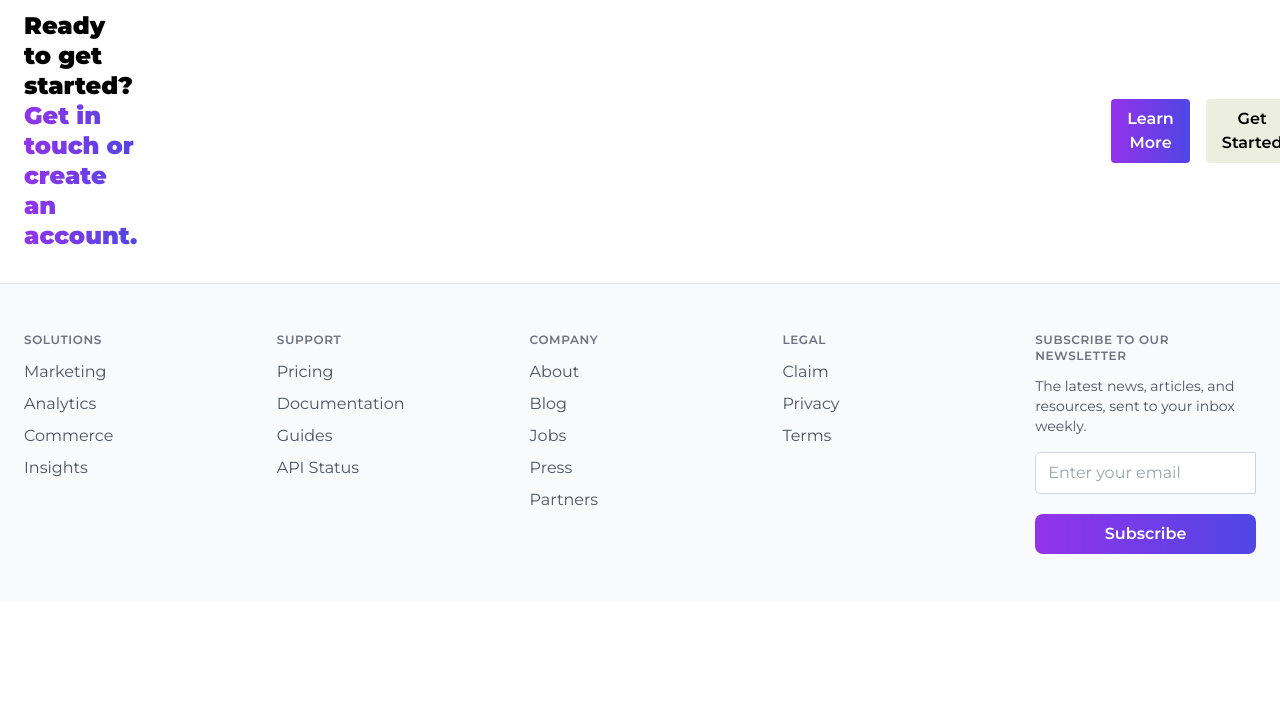
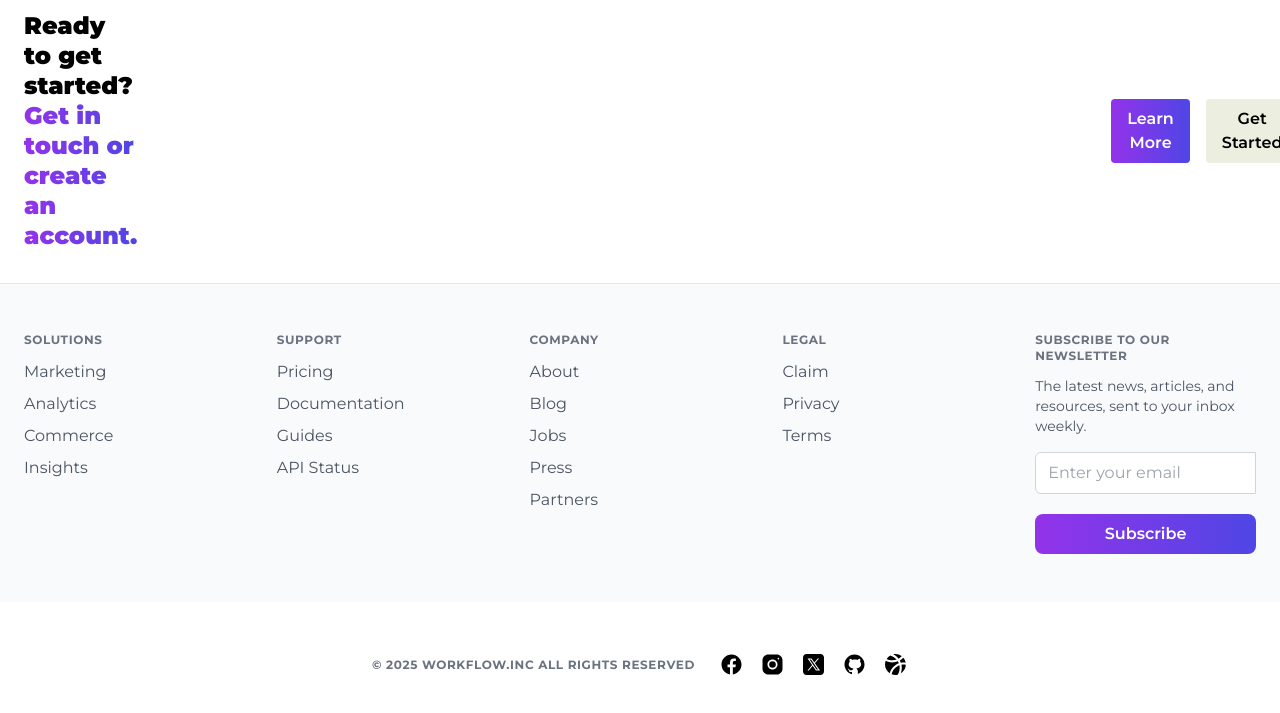
Before and after one commit to Nidula03/tailwind-Project, a plain HTML site: page index.html in a window 1280 px wide. Shown: the part 4098-4811 px from the top of the page. Before the commit the page ends 4700 px from the top, so only its background shows below. Drawn offline with nearby package versions, Linux system fonts and the light colour scheme.

Commit message:
workplace section

```diff
--- a/index.html
+++ b/index.html
@@ -313,7 +313,7 @@
         <div class="grid grid-cols-2 md:grid-cols-5 gap-8">
 
             <div>
-                <h3 class="text-xs font-semibold text-gray-500 tracking-wider uppercase mb-3">SOLUTIONS</h3>
+                <h3 class="text-xs font-bold text-gray-500 tracking-wider uppercase mb-3">SOLUTIONS</h3>
                 <ul class="space-y-2">
                     <li class="text-gray-600 hover:text-gray-900"><a href="#">Marketing</a></li>
                     <li class="text-gray-600 hover:text-gray-900"><a href="#">Analytics</a></li>
@@ -323,7 +323,7 @@
             </div>
 
             <div>
-                <h3 class="text-xs font-semibold text-gray-500 tracking-wider uppercase mb-3">SUPPORT</h3>
+                <h3 class="text-xs font-bold text-gray-500 tracking-wider uppercase mb-3">SUPPORT</h3>
                 <ul class="space-y-2">
                     <li class="text-gray-600 hover:text-gray-900"><a href="#">Pricing</a></li>
                     <li class="text-gray-600 hover:text-gray-900"><a href="#">Documentation</a></li>
@@ -333,7 +333,7 @@
             </div>
 
             <div>
-                <h3 class="text-xs font-semibold text-gray-500 tracking-wider uppercase mb-3">COMPANY</h3>
+                <h3 class="text-xs font-bold text-gray-500 tracking-wider uppercase mb-3">COMPANY</h3>
                 <ul class="space-y-2">
                     <li class="text-gray-600 hover:text-gray-900"><a href="#">About</a></li>
                     <li class="text-gray-600 hover:text-gray-900"><a href="#">Blog</a></li>
@@ -344,7 +344,7 @@
             </div>
 
             <div>
-                <h3 class="text-xs font-semibold text-gray-500 tracking-wider uppercase mb-3">LEGAL</h3>
+                <h3 class="text-xs font-bold text-gray-500 tracking-wider uppercase mb-3">LEGAL</h3>
                 <ul class="space-y-2">
                     <li class="text-gray-600 hover:text-gray-900"><a href="#">Claim</a></li>
                     <li class="text-gray-600 hover:text-gray-900"><a href="#">Privacy</a></li>
@@ -353,18 +353,45 @@
             </div>
 
             <div>
-                <h3 class="text-xs font-semibold text-gray-500 tracking-wider uppercase mb-3">Subscribe to our newsletter</h3>
+                <h3 class="text-xs font-bold text-gray-500 tracking-wider uppercase mb-3">Subscribe to our newsletter</h3>
                 <p class="text-sm text-gray-600 mb-4">The latest news, articles, and resources, sent to your inbox weekly.</p>
             <form>
                 <input type="email" placeholder="Enter your email" class="w-full px-3 py-2 border border-gray-300 rounded-l-md focus:outline-none focus:ring-2 focus:ring-indigo-500">
                 <button type="submit" class="w-full px-3 py-2 mt-[20px] bg-gradient-to-r from-purple-600 to-indigo-600 text-white font-semibold rounded-lg hover:from-purple-700 hover:to-indigo-700 transition">Subscribe</button>
             </form>
-            </div>
+        </div>
 
         </div>
     </footer>
 
+    <workflow>
+        <div class="flex items-center justify-center mb-[50px] mt-[50px] gap-6 ">
+            <h3 class="text-xs font-bold text-gray-500 tracking-wider uppercase">© 2025 Workflow.inc All rights reserved</h3> <!-- removed mb-3 -->
 
+            <div class="flex items-center gap-4">
+            <svg xmlns="http://www.w3.org/2000/svg" width="25" height="25" viewBox="0 0 30 30">
+                <path d="M15,3C8.373,3,3,8.373,3,15c0,6.016,4.432,10.984,10.206,11.852V18.18h-2.969v-3.154h2.969v-2.099c0-3.475,1.693-5,4.581-5 c1.383,0,2.115,0.103,2.461,0.149v2.753h-1.97c-1.226,0-1.654,1.163-1.654,2.473v1.724h3.593L19.73,18.18h-3.106v8.697 C22.481,26.083,27,21.075,27,15C27,8.373,21.627,3,15,3z"></path>
+            </svg>
+
+            <svg xmlns="http://www.w3.org/2000/svg" width="25" height="25" viewBox="0 0 30 30">
+                <path d="M 9.9980469 3 C 6.1390469 3 3 6.1419531 3 10.001953 L 3 20.001953 C 3 23.860953 6.1419531 27 10.001953 27 L 20.001953 27 C 23.860953 27 27 23.858047 27 19.998047 L 27 9.9980469 C 27 6.1390469 23.858047 3 19.998047 3 L 9.9980469 3 z M 22 7 C 22.552 7 23 7.448 23 8 C 23 8.552 22.552 9 22 9 C 21.448 9 21 8.552 21 8 C 21 7.448 21.448 7 22 7 z M 15 9 C 18.309 9 21 11.691 21 15 C 21 18.309 18.309 21 15 21 C 11.691 21 9 18.309 9 15 C 9 11.691 11.691 9 15 9 z M 15 11 A 4 4 0 0 0 11 15 A 4 4 0 0 0 15 19 A 4 4 0 0 0 19 15 A 4 4 0 0 0 15 11 z"></path>
+            </svg>
+
+            <svg xmlns="http://www.w3.org/2000/svg" width="25" height="25" viewBox="0 0 50 50">
+                <path d="M 11 4 C 7.134 4 4 7.134 4 11 L 4 39 C 4 42.866 7.134 46 11 46 L 39 46 C 42.866 46 46 42.866 46 39 L 46 11 C 46 7.134 42.866 4 39 4 L 11 4 z M 13.085938 13 L 21.023438 13 L 26.660156 21.009766 L 33.5 13 L 36 13 L 27.789062 22.613281 L 37.914062 37 L 29.978516 37 L 23.4375 27.707031 L 15.5 37 L 13 37 L 22.308594 26.103516 L 13.085938 13 z M 16.914062 15 L 31.021484 35 L 34.085938 35 L 19.978516 15 L 16.914062 15 z"></path>
+            </svg>
+
+            <svg xmlns="http://www.w3.org/2000/svg" width="25" height="25" viewBox="0 0 30 30">
+                <path d="M15,3C8.373,3,3,8.373,3,15c0,5.623,3.872,10.328,9.092,11.63C12.036,26.468,12,26.28,12,26.047v-2.051 c-0.487,0-1.303,0-1.508,0c-0.821,0-1.551-0.353-1.905-1.009c-0.393-0.729-0.461-1.844-1.435-2.526 c-0.289-0.227-0.069-0.486,0.264-0.451c0.615,0.174,1.125,0.596,1.605,1.222c0.478,0.627,0.703,0.769,1.596,0.769 c0.433,0,1.081-0.025,1.691-0.121c0.328-0.833,0.895-1.6,1.588-1.962c-3.996-0.411-5.903-2.399-5.903-5.098 c0-1.162,0.495-2.286,1.336-3.233C9.053,10.647,8.706,8.73,9.435,8c1.798,0,2.885,1.166,3.146,1.481C13.477,9.174,14.461,9,15.495,9 c1.036,0,2.024,0.174,2.922,0.483C18.675,9.17,19.763,8,21.565,8c0.732,0.731,0.381,2.656,0.102,3.594 c0.836,0.945,1.328,2.066,1.328,3.226c0,2.697-1.904,4.684-5.894,5.097C18.199,20.49,19,22.1,19,23.313v2.734 c0,0.104-0.023,0.179-0.035,0.268C23.641,24.676,27,20.236,27,15C27,8.373,21.627,3,15,3z"></path>
+            </svg>
+
+            <svg xmlns="http://www.w3.org/2000/svg" x="0px" y="0px" width="25" height="25" viewBox="0 0 24 24">
+            <path d="M3.5 6.63C4.38 5.25 5.58 4.1 7.01 3.3c2.07.68 4.32 2 6.05 3.97C10.16 8.33 6.76 8.34 3.5 6.63zM6.43 20.35c-2.71-1.79-4.5-4.86-4.5-8.35 0-1.26.23-2.47.67-3.58 2.11 1.1 4.27 1.59 6.36 1.59 1.88 0 3.69-.39 5.34-1.07.37.6.69 1.26.95 1.96-.95.34-1.89.79-2.78 1.34C9.4 14.16 7.24 17.06 6.43 20.35zM9.71 2.25C10.42 2.09 11.17 2 11.93 2c2.28 0 4.37.76 6.05 2.04-.85.92-1.88 1.73-3.03 2.37C13.47 4.57 11.59 3.19 9.71 2.25zM15.94 13.89c.46 4.66-1.6 7.53-1.85 7.87-.01 0-.01.01-.01.01C13.39 21.92 12.67 22 11.93 22c-1.3 0-2.53-.25-3.67-.7.59-2.98 2.49-5.64 5.26-7.36.73-.46 1.49-.83 2.27-1.11C15.85 13.17 15.9 13.53 15.94 13.89zM21.92 12.34c-.12 3.54-2.07 6.62-4.95 8.3.66-1.6 1.26-3.96.96-6.95-.05-.48-.12-.95-.21-1.4C19.16 12.01 20.59 12.02 21.92 12.34zM17.19 10.36c-.3-.82-.66-1.59-1.09-2.3 1.27-.73 2.41-1.63 3.34-2.66 1.19 1.35 2.02 3.02 2.34 4.87C20.3 10.01 18.74 10.04 17.19 10.36z"></path>
+            </svg>
+
+            </div>
+        </div>
+    </workflow>
 
 
 
```
